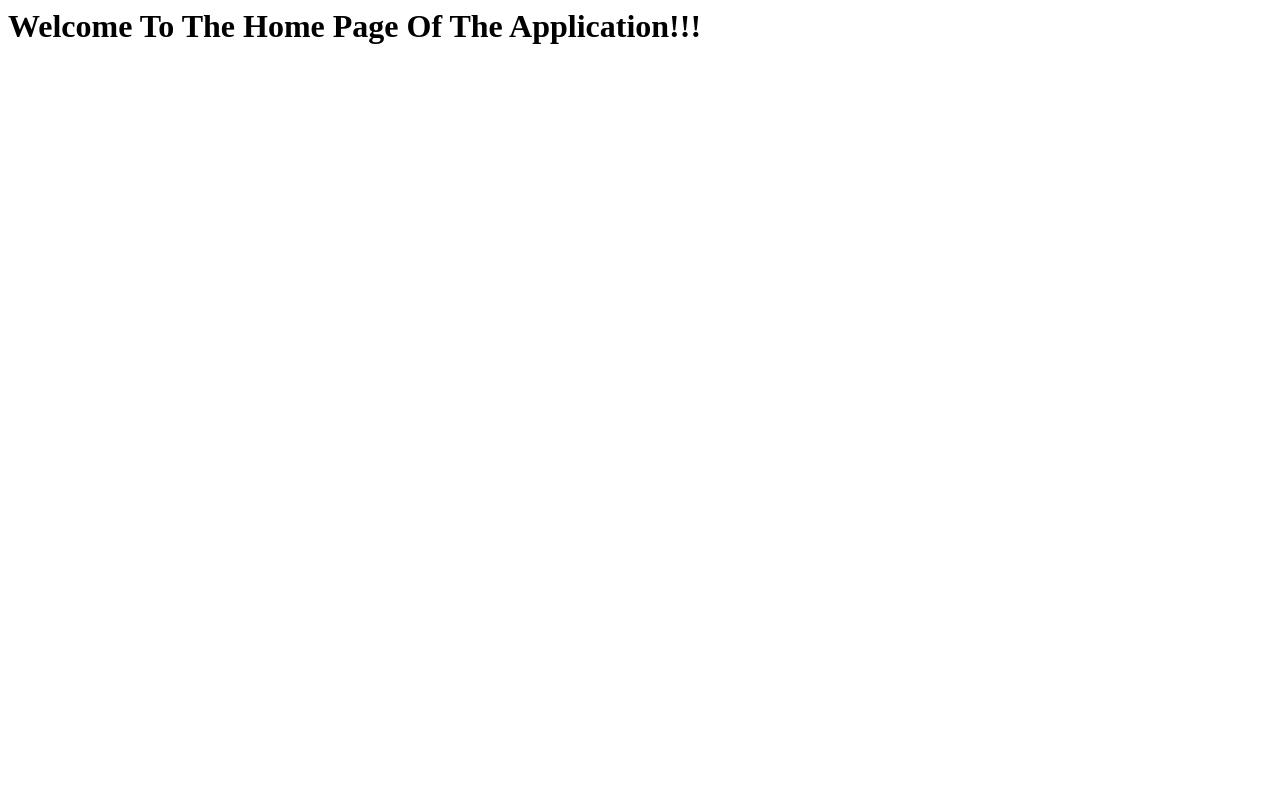
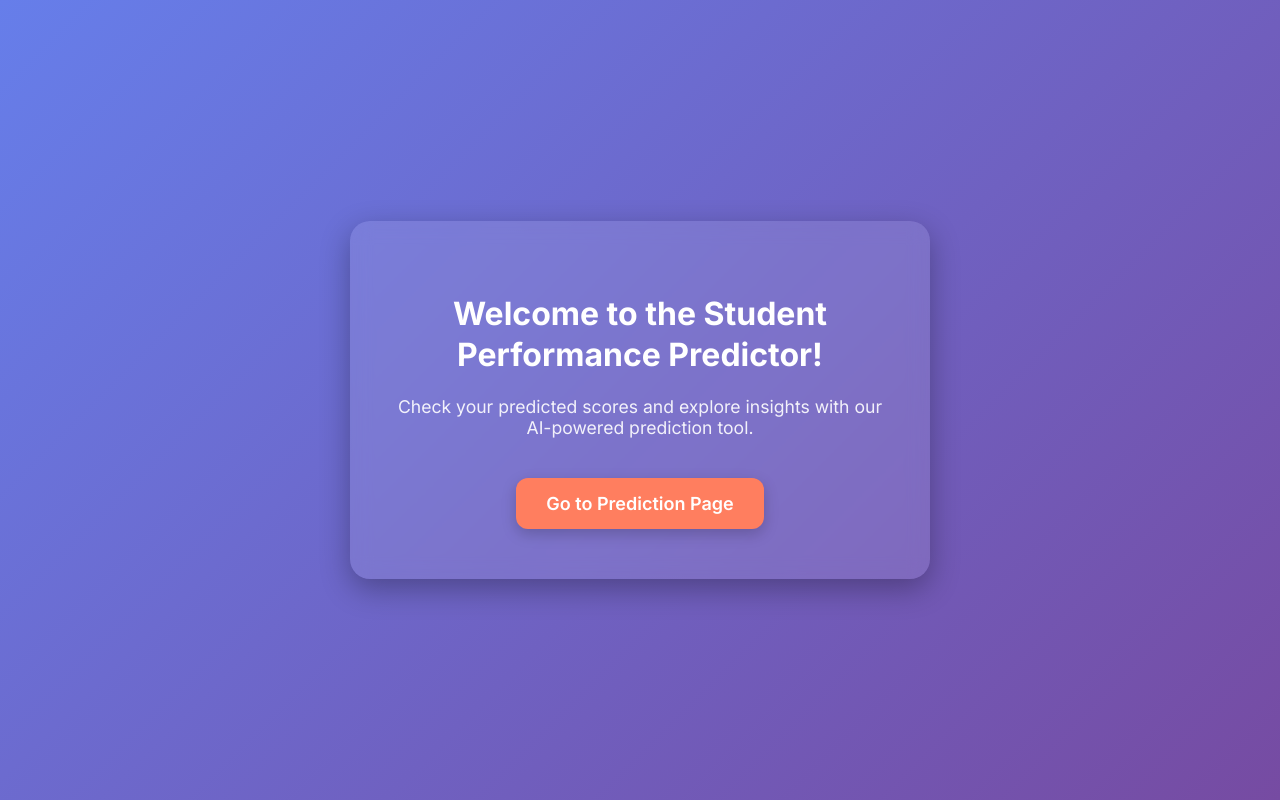
Before and after one commit to SudeshRPatil20/Student-Performance-Prediction, a Flask app: page / in a window 1280 px wide. Run offline with Flask 3, Linux system fonts and the light colour scheme.

Commit message:
Update index.html

```diff
--- a/templates/index.html
+++ b/templates/index.html
@@ -1,5 +1,86 @@
+<!DOCTYPE html>
+<html lang="en">
+
+<head>
+    <meta charset="UTF-8">
+    <meta name="viewport" content="width=device-width, initial-scale=1.0">
+    <title>Home - Student Performance Predictor</title>
+    <link href="https://fonts.googleapis.com/css2?family=Inter:wght@400;600;700&display=swap" rel="stylesheet">
+    <style>
+        body {
+            font-family: 'Inter', sans-serif;
+            margin: 0;
+            padding: 0;
+            display: flex;
+            justify-content: center;
+            align-items: center;
+            min-height: 100vh;
+            background: linear-gradient(135deg, #667eea, #764ba2);
+            color: #fff;
+        }
+
+        .container {
+            background: rgba(255, 255, 255, 0.1);
+            backdrop-filter: blur(10px);
+            padding: 50px 40px;
+            border-radius: 20px;
+            text-align: center;
+            box-shadow: 0 10px 30px rgba(0, 0, 0, 0.3);
+            max-width: 500px;
+            width: 90%;
+            animation: fadeIn 1s ease forwards;
+        }
+
+        h1 {
+            font-size: 2rem;
+            margin-bottom: 20px;
+            font-weight: 700;
+            line-height: 1.3;
+        }
+
+        p {
+            font-size: 1.1rem;
+            margin-bottom: 40px;
+            opacity: 0.9;
+        }
+
+        .btn {
+            display: inline-block;
+            background-color: #ff7e5f;
+            color: #fff;
+            font-size: 18px;
+            font-weight: 600;
+            padding: 15px 30px;
+            border-radius: 12px;
+            text-decoration: none;
+            transition: all 0.3s ease;
+            box-shadow: 0 5px 15px rgba(0, 0, 0, 0.2);
+        }
+
+        .btn:hover {
+            transform: translateY(-3px) scale(1.05);
+            background-color: #feb47b;
+        }
+
+        @keyframes fadeIn {
+            from {
+                opacity: 0;
+                transform: translateY(20px);
+            }
+            to {
+                opacity: 1;
+                transform: translateY(0);
+            }
+        }
+    </style>
+</head>
+
 <body>
-    <h1>
-        Welcome To The Home Page Of The Application!!!
-    </h1>
+    <div class="container">
+        <h1>Welcome to the Student Performance Predictor!</h1>
+        <p>Check your predicted scores and explore insights with our AI-powered prediction tool.</p>
+        <a class="btn" href="{{ url_for('predict_datapoint') }}">Go to Prediction Page</a>
+    </div>
 </body>
+
+</html>
```
